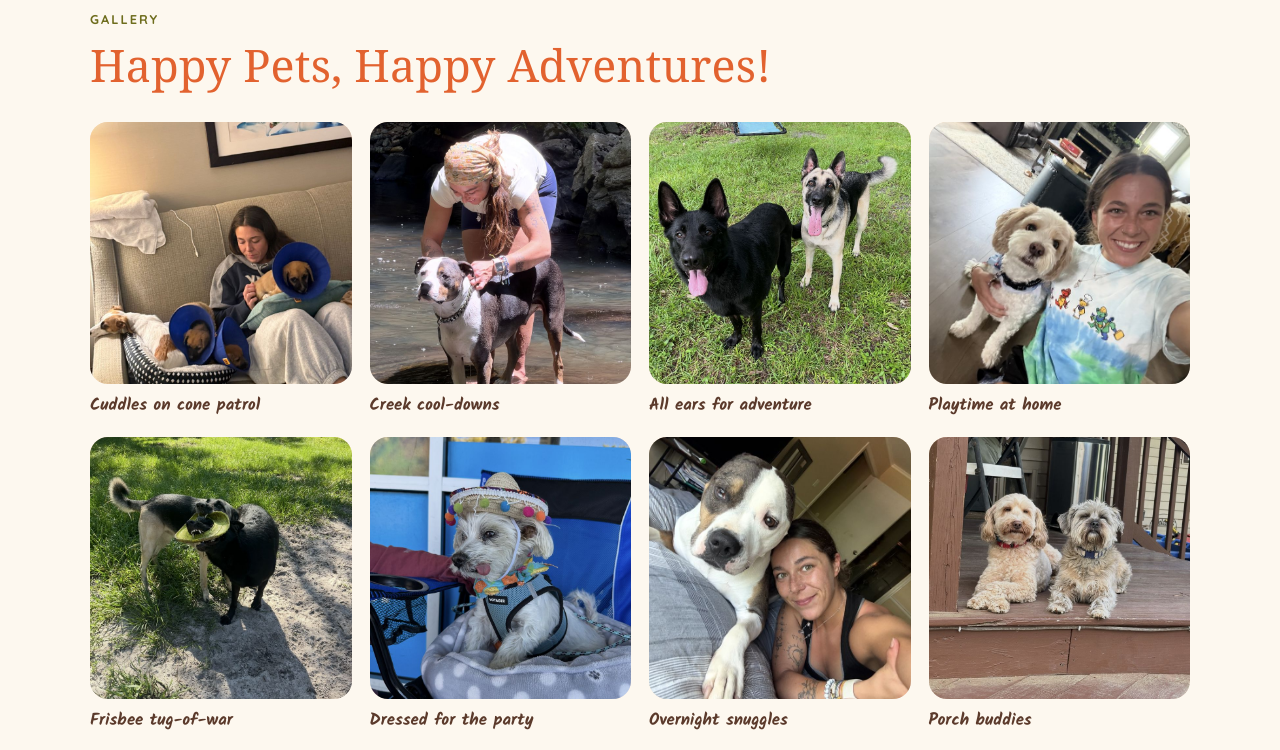
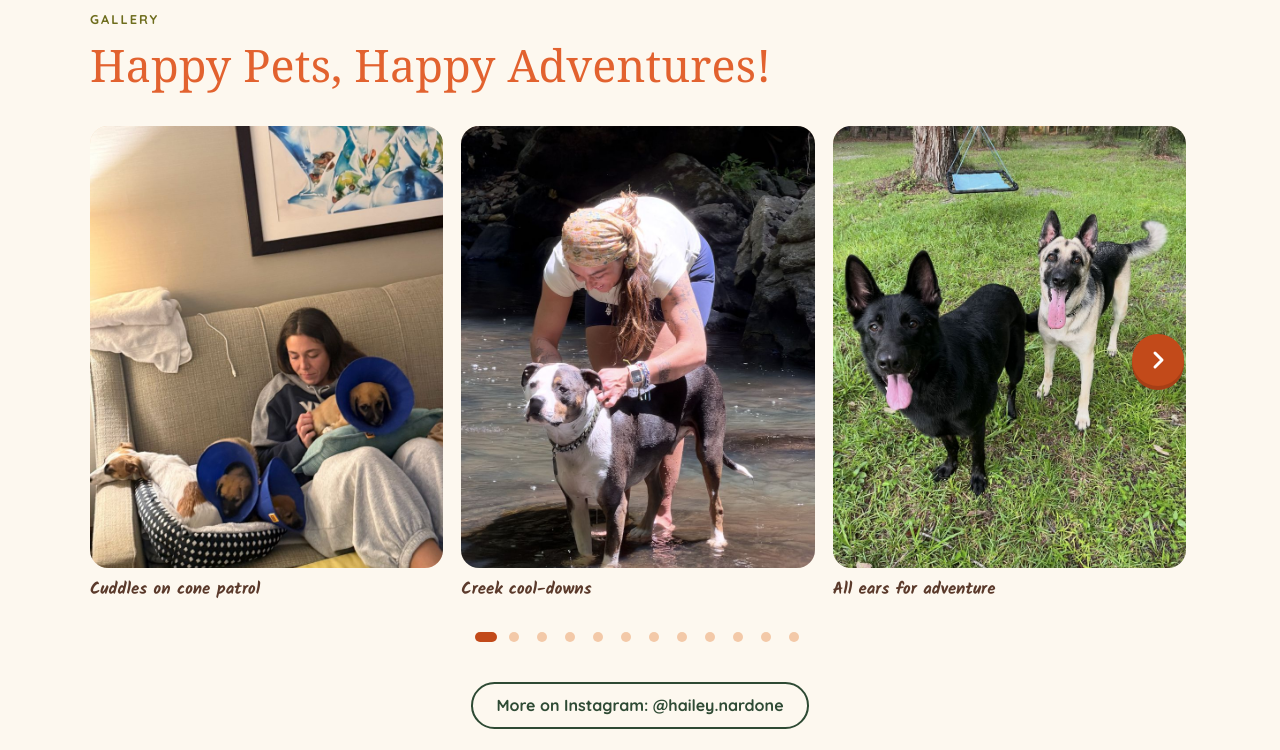
Before and after one commit to DMG159/Hailey_dog_walking, a plain HTML site: page index.html in a window 1280 px wide. Shown: the part 4120-4870 px from the top of the page. Drawn offline with Linux system fonts and the light colour scheme; a web font is replaced by a local one.

Commit message:
Turn gallery into a swipeable carousel with arrows and dots
Co-Authored-By: Claude Opus 5.5 <noreply@anthropic.com>
Claude-Session: https://claude.ai/code/session_01D2PD2TkxPSfrQBo4dCsyeh

```diff
--- a/css/styles.css
+++ b/css/styles.css
@@ -173,9 +173,23 @@ p { margin: 0 0 1em; }
 .feature-list span { color: var(--muted); font-size: .97rem; }
 
 /* Gallery */
-.gallery { display: grid; grid-template-columns: repeat(4, 1fr); gap: 18px; margin-top: 2rem; }
-.gallery figure { margin: 0; }
-.gallery .photo-slot { aspect-ratio: 1 / 1; }
+/* Gallery carousel: native scroll-snap, swipeable, arrows + dots in main.js */
+.carousel { position: relative; margin-top: 2rem; }
+.gallery { display: flex; gap: 18px; overflow-x: auto; scroll-snap-type: x mandatory; scroll-behavior: smooth; overscroll-behavior-x: contain; scrollbar-width: none; padding: 4px 2px 6px; border-radius: 18px; }
+.gallery::-webkit-scrollbar { display: none; }
+.gallery:focus-visible { outline: 3px solid var(--mustard); outline-offset: 4px; }
+.gallery figure { flex: 0 0 calc((100% - 36px) / 3); margin: 0; scroll-snap-align: start; }
+.gallery .photo-slot { aspect-ratio: 4 / 5; }
+.car-btn { position: absolute; top: calc(50% - 26px); transform: translateY(-50%); z-index: 2; width: 52px; height: 52px; border-radius: 50%; border: 0; display: grid; place-items: center; cursor: pointer; background: var(--orange-btn); color: #fff; box-shadow: 0 4px 0 var(--orange-dk); transition: opacity .2s, background .2s; }
+.car-btn:hover { background: var(--orange-dk); }
+.car-btn svg { width: 24px; height: 24px; fill: none; stroke: currentColor; stroke-width: 3; stroke-linecap: round; stroke-linejoin: round; }
+.car-prev { left: -26px; }
+.car-next { right: -26px; }
+.car-btn[disabled] { opacity: 0; pointer-events: none; }
+.car-dots { display: flex; justify-content: center; flex-wrap: wrap; gap: 2px; margin-top: 14px; }
+.car-dots button { width: 26px; height: 26px; padding: 0; border: 0; background: none; cursor: pointer; display: grid; place-items: center; }
+.car-dots button::before { content: ""; width: 10px; height: 10px; border-radius: 999px; background: var(--peach); transition: width .2s, background .2s; }
+.car-dots button[aria-current="true"]::before { width: 22px; background: var(--orange-btn); }
 .gallery img { transition: transform .35s ease; }
 .gallery figure:hover img { transform: scale(1.04); }
 .updates-photo { margin: 1.6rem 0 0; max-width: 340px; transform: rotate(-2deg); background: #fff; padding: 12px 12px 4px; border-radius: 6px; box-shadow: var(--shadow), 8px 8px 0 var(--peach); }
@@ -262,10 +276,11 @@ p { margin: 0 0 1em; }
 
 /* Responsive */
 @media (max-width: 1340px) {
+  .car-prev { left: 6px; }
+  .car-next { right: 6px; }
   .header-phone span { display: none; }
 }
 @media (max-width: 1080px) {
-  .gallery { grid-template-columns: repeat(3, 1fr); }
   .site-nav { position: absolute; top: 100%; left: 0; right: 0; flex-direction: column; background: var(--paper); border-bottom: 1px solid var(--line); padding: 10px 20px 18px; display: none; }
   .site-nav.open { display: flex; }
   .site-nav a { padding: 12px 10px; font-size: 1rem; }
@@ -281,7 +296,9 @@ p { margin: 0 0 1em; }
   .hero-stripes { width: 40px; background: linear-gradient(90deg, var(--orange) 0 8px, transparent 8px 12px, var(--peach) 12px 20px, transparent 20px 24px, var(--mustard) 24px 32px, transparent 32px); }
   .hero-arcs { width: 200px; height: 200px; opacity: .85; }
   .about-photo { max-width: 420px; aspect-ratio: 1 / 1; }
-  .gallery { grid-template-columns: repeat(2, 1fr); }
+  .gallery figure { flex-basis: calc((100% - 18px) / 2); }
+  .car-prev { left: 6px; }
+  .car-next { right: 6px; }
   .updates-photo { max-width: 300px; margin-left: auto; margin-right: auto; }
   .section { padding: 64px 0; }
   .footer-inner { grid-template-columns: 1fr; }
@@ -303,6 +320,8 @@ p { margin: 0 0 1em; }
   .services { grid-template-columns: 1fr; }
   .safety-grid { grid-template-columns: 1fr; }
   .gallery { gap: 12px; }
+  .gallery figure { flex-basis: 84%; }
+  .car-btn { width: 44px; height: 44px; }
   .card-form, .reviews-empty { padding: 22px 18px; }
   .hero-actions .btn { flex: 1 1 100%; }
   .about-photo { box-shadow: 6px 6px 0 var(--peach), 12px 12px 0 var(--mustard); }
@@ -311,6 +330,6 @@ p { margin: 0 0 1em; }
   .brand-name { font-size: .98rem; }
 }
 @media (prefers-reduced-motion: reduce) {
-  html { scroll-behavior: auto; }
+  html, .gallery { scroll-behavior: auto; }
   .btn { transition: none; }
 }
--- a/index.html
+++ b/index.html
@@ -243,7 +243,9 @@
         <p class="eyebrow">Gallery</p>
         <h2>Happy Pets, Happy Adventures!</h2>
         <!-- Only post pictures of clients' pets with their permission. -->
-        <div class="gallery">
+        <div class="carousel" role="region" aria-roledescription="carousel" aria-label="Photo gallery">
+          <button class="car-btn car-prev" type="button" aria-label="Previous photos" aria-controls="gallery-track"><svg viewBox="0 0 24 24" aria-hidden="true"><path d="M15 5l-7 7 7 7"/></svg></button>
+          <div class="gallery" id="gallery-track" tabindex="0" aria-label="Photos, scroll sideways for more">
             <figure><div class="photo-slot"><img src="images/gallery-cone-cuddles.jpg" width="800" height="1067" loading="lazy" style="object-position: 50% 78%" alt="Hailey on the couch cuddling three puppies in recovery cones, with a dog asleep in its bed beside her"></div><figcaption>Cuddles on cone patrol</figcaption></figure>
             <figure><div class="photo-slot"><img src="images/gallery-creek-cooldown.jpg" width="800" height="1067" loading="lazy" style="object-position: 50% 62%" alt="Hailey rinsing off a gray and white pit bull mix in a shallow, rocky creek"></div><figcaption>Creek cool-downs</figcaption></figure>
             <figure><div class="photo-slot"><img src="images/gallery-shepherd-pals.jpg" width="800" height="1067" loading="lazy" style="object-position: 50% 55%" alt="A black German shepherd and a tan shepherd panting happily in a grassy backyard"></div><figcaption>All ears for adventure</figcaption></figure>
@@ -256,6 +258,9 @@
             <figure><div class="photo-slot"><img src="images/gallery-backyard-swing.jpg" width="800" height="1067" loading="lazy" style="object-position: 50% 60%" alt="Hailey on a backyard swing as a small scruffy terrier trots over to her"></div><figcaption>Backyard hangouts</figcaption></figure>
             <figure><div class="photo-slot"><img src="images/gallery-winter-puppy.jpg" width="800" height="1042" loading="lazy" style="object-position: 50% 42%" alt="A boxer puppy snuggled into a fuzzy fleece jacket on a snowy evening"></div><figcaption>Bundled up for winter</figcaption></figure>
             <figure><div class="photo-slot"><img src="images/gallery-puppy-basket.jpg" width="800" height="600" loading="lazy" style="object-position: 50% 55%" alt="Four Yorkie puppies peeking over the edge of a blanket-lined laundry basket"></div><figcaption>A basket full of puppies</figcaption></figure>
+          </div>
+          <button class="car-btn car-next" type="button" aria-label="Next photos" aria-controls="gallery-track"><svg viewBox="0 0 24 24" aria-hidden="true"><path d="M9 5l7 7-7 7"/></svg></button>
+          <div class="car-dots" role="group" aria-label="Choose a photo"></div>
         </div>
         <p class="center"><a class="btn btn-ghost" href="https://www.instagram.com/hailey.nardone/" target="_blank" rel="noopener">More on Instagram: @hailey.nardone</a></p>
       </div>
--- a/js/main.js
+++ b/js/main.js
@@ -155,4 +155,50 @@
       }
     });
   });
+
+  /* ---------- Gallery carousel ---------- */
+  var track = document.getElementById("gallery-track");
+  if (track) {
+    var slides = Array.prototype.slice.call(track.children);
+    var prevBtn = document.querySelector(".car-prev");
+    var nextBtn = document.querySelector(".car-next");
+    var dotsWrap = document.querySelector(".car-dots");
+    var dots = slides.map(function (slide, i) {
+      slide.setAttribute("role", "group");
+      slide.setAttribute("aria-roledescription", "slide");
+      slide.setAttribute("aria-label", (i + 1) + " of " + slides.length);
+      var b = document.createElement("button");
+      b.type = "button";
+      b.setAttribute("aria-label", "Show photo " + (i + 1));
+      b.addEventListener("click", function () { goTo(i); });
+      dotsWrap.appendChild(b);
+      return b;
+    });
+    function step() {
+      return slides.length > 1 ? slides[1].offsetLeft - slides[0].offsetLeft : track.clientWidth;
+    }
+    function goTo(i) {
+      i = Math.max(0, Math.min(slides.length - 1, i));
+      track.scrollTo({ left: slides[i].offsetLeft - slides[0].offsetLeft, behavior: "smooth" });
+    }
+    function perView() { return Math.max(1, Math.round(track.clientWidth / step())); }
+    function update() {
+      var max = track.scrollWidth - track.clientWidth - 2;
+      var idx = track.scrollLeft >= max ? slides.length - 1 : Math.round(track.scrollLeft / step());
+      prevBtn.disabled = track.scrollLeft <= 2;
+      nextBtn.disabled = track.scrollLeft >= max;
+      dots.forEach(function (d, i) { d.setAttribute("aria-current", i === idx ? "true" : "false"); });
+    }
+    prevBtn.addEventListener("click", function () { goTo(Math.round(track.scrollLeft / step()) - perView()); });
+    nextBtn.addEventListener("click", function () { goTo(Math.round(track.scrollLeft / step()) + perView()); });
+    var ticking = false;
+    track.addEventListener("scroll", function () {
+      if (ticking) return;
+      ticking = true;
+      requestAnimationFrame(function () { ticking = false; update(); });
+    }, { passive: true });
+    track.addEventListener("scrollend", update);
+    window.addEventListener("resize", update);
+    update();
+  }
 })();
```
Also changed, not shown: 1 other file. Lines whose indentation alone changed are shown as unchanged.
